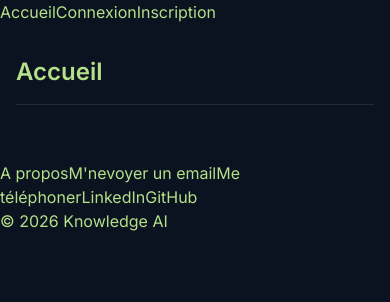
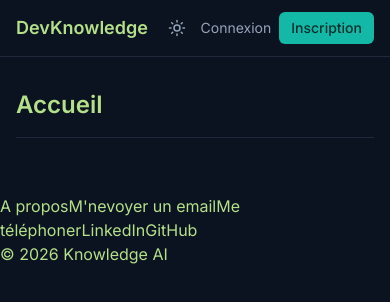
Before and after one commit to cyrilfoucher/knowledge-ai, a React (Vite) app in the folder frontend/: page / in a window 390 px wide. Shown: the top 302 px of the page. Built offline with nearby package versions, Linux system fonts and the light colour scheme; no server answers.

Commit message:
Navbar responsive avec menu de compte et bouton de thème

```diff
--- a/frontend/package.json
+++ b/frontend/package.json
@@ -12,6 +12,7 @@
   "dependencies": {
     "@hookform/resolvers": "^5.9.1",
     "axios": "^1.20.0",
+    "lucide-react": "^1.52.0",
     "react": "^19.2.7",
     "react-dom": "^19.2.7",
     "react-hook-form": "^7.89.0",
--- /dev/null
+++ b/frontend/src/hooks/useTheme.ts
@@ -0,0 +1,19 @@
+import { useState, useEffect } from "react";
+
+type Theme = "dark" | "light";
+
+export function useTheme() {
+  const [theme, setTheme] = useState<Theme>(() => {
+    const saved = localStorage.getItem("theme");
+    return saved === "light" ? "light" : "dark";
+  });
+  useEffect(() => {
+    document.documentElement.dataset.theme = theme;
+    localStorage.setItem("theme", theme);
+  }, [theme]);
+
+  const ChangeTheme = () => {
+    setTheme(theme === "dark" ? "light" : "dark");
+  };
+  return { theme, ChangeTheme };
+}
--- a/frontend/src/layouts/NavBar.tsx
+++ b/frontend/src/layouts/NavBar.tsx
@@ -1,23 +1,79 @@
 import { NavLink } from "react-router-dom";
 import { useAuth } from "../hooks/useAuth";
+import { useState } from "react";
+import { useTheme } from "../hooks/useTheme";
+import { Moon, Sun } from "lucide-react";
 
 function NavBar() {
   const { user, isAuthenticated, logout } = useAuth();
+  const [menuOpen, setMenuOpen] = useState(false);
+  const { theme, ChangeTheme } = useTheme();
   return (
-    <nav>
-      <NavLink to="/">Accueil</NavLink>
+    <header className="border-b border-border">
+      <nav className="mx-auto flex max-w-5xl items-center justify-between px-4 py-3 sm:px-6 lg:px-8">
+        <div className="flex items-center gap-6">
+          <NavLink to="/" className="text-lg font-semibold">
+            DevKnowledge
+          </NavLink>
+          {isAuthenticated && (
+            <NavLink to="/" className="text-sm hover:text-primary hidden sm:block">
+              Mes connaissances
+            </NavLink>
+          )}
+        </div>
+
+        <div className="flex items-center gap-2 sm:gap-3">
+          <button
+            onClick={ChangeTheme}
+            aria-label={theme === "dark" ? "Passer au thème clair" : "Passer au thème sombre"}
+            className="flex h-8 w-8 cursor-pointer items-center justify-center rounded-md text-muted hover:bg-surface hover:text-text"
+          >
+            {theme === "dark" ? <Sun size={18} /> : <Moon size={18} />}
+          </button>
           {isAuthenticated ? (
-        <>
-          <span>Bonjour {user?.name}</span>
-          <button onClick={logout}>Déconnexion</button>
-        </>
+            <div className="relative">
+              <button
+                onClick={() => setMenuOpen(!menuOpen)}
+                className="flex h-8 w-8 cursor-pointer items-center justify-center rounded-full bg-primary text-sm font-semibold text-on-primary"
+              >
+                {user?.name.charAt(0)}
+              </button>
+
+              {menuOpen && (
+                <div className="absolute right-0 mt-2 w-52 rounded-lg border border-border bg-surface py-1 shadow-lg">
+                  <p className="px-4 py-2 text-xs text-muted">{user?.email}</p>
+                  <NavLink to="/account" className="block px-4 py-2 text-sm hover:bg-bg">
+                    Mon compte
+                  </NavLink>
+                  <NavLink to="/" className="block px-4 py-2 text-sm hover:bg-bg sm:hidden">
+                    Mes connaissances
+                  </NavLink>
+
+                  <button
+                    onClick={logout}
+                    className="block w-full cursor-pointer px-4 py-2 text-left text-sm text-danger hover:bg-bg"
+                  >
+                    Déconnexion
+                  </button>
+                </div>
+              )}
+            </div>
           ) : (
             <>
-          <NavLink to="/login">Connexion</NavLink>
-          <NavLink to="/register">Inscription</NavLink>
+              <NavLink to="/login" className="text-sm text-muted hover:text-text">
+                Connexion
+              </NavLink>
+              <NavLink
+                to="/register"
+                className="rounded-md bg-primary px-3 py-1.5 text-sm font-medium text-on-primary hover:bg-primary-hover"
+              >
+                Inscription
+              </NavLink>
             </>
           )}
+        </div>
       </nav>
+    </header>
   );
 }
 
```
Also changed, not shown: 1 other file (tests, documents, lock files or other folders). Lines whose indentation alone changed are shown as unchanged.
